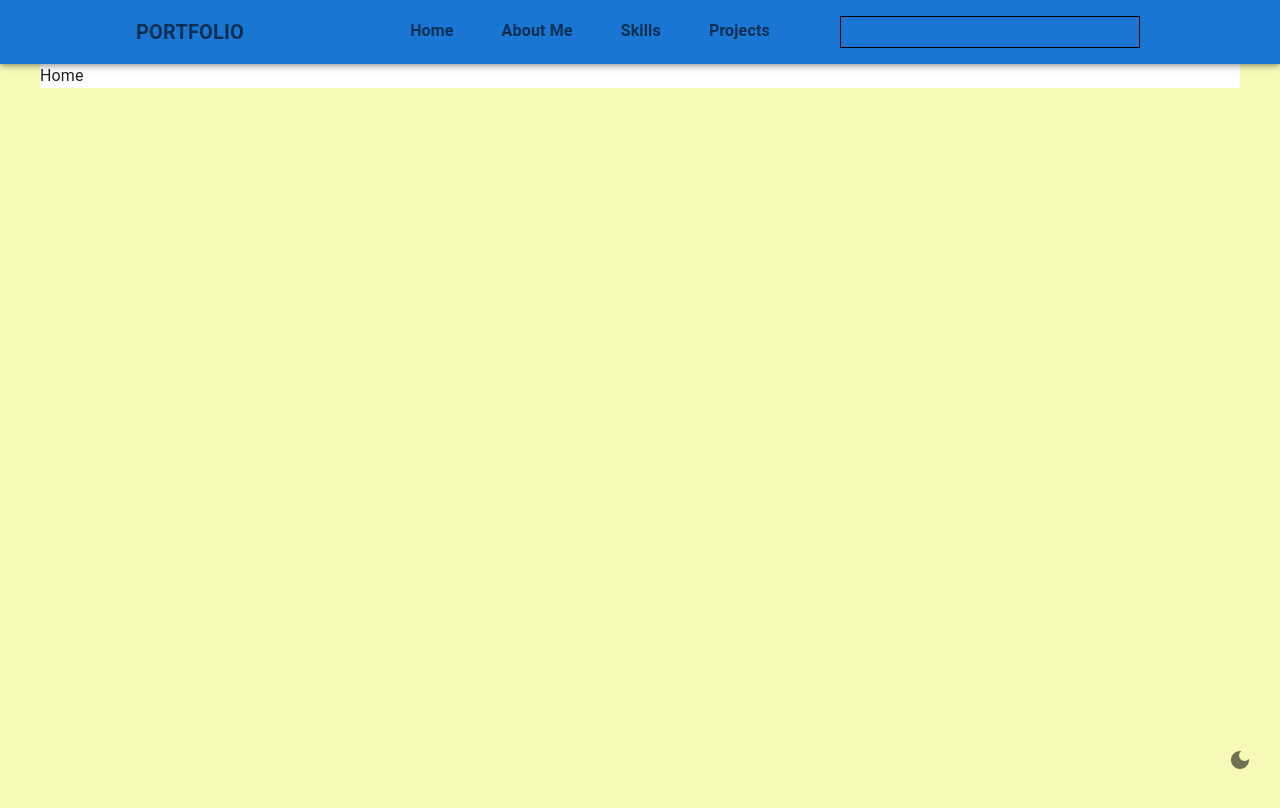
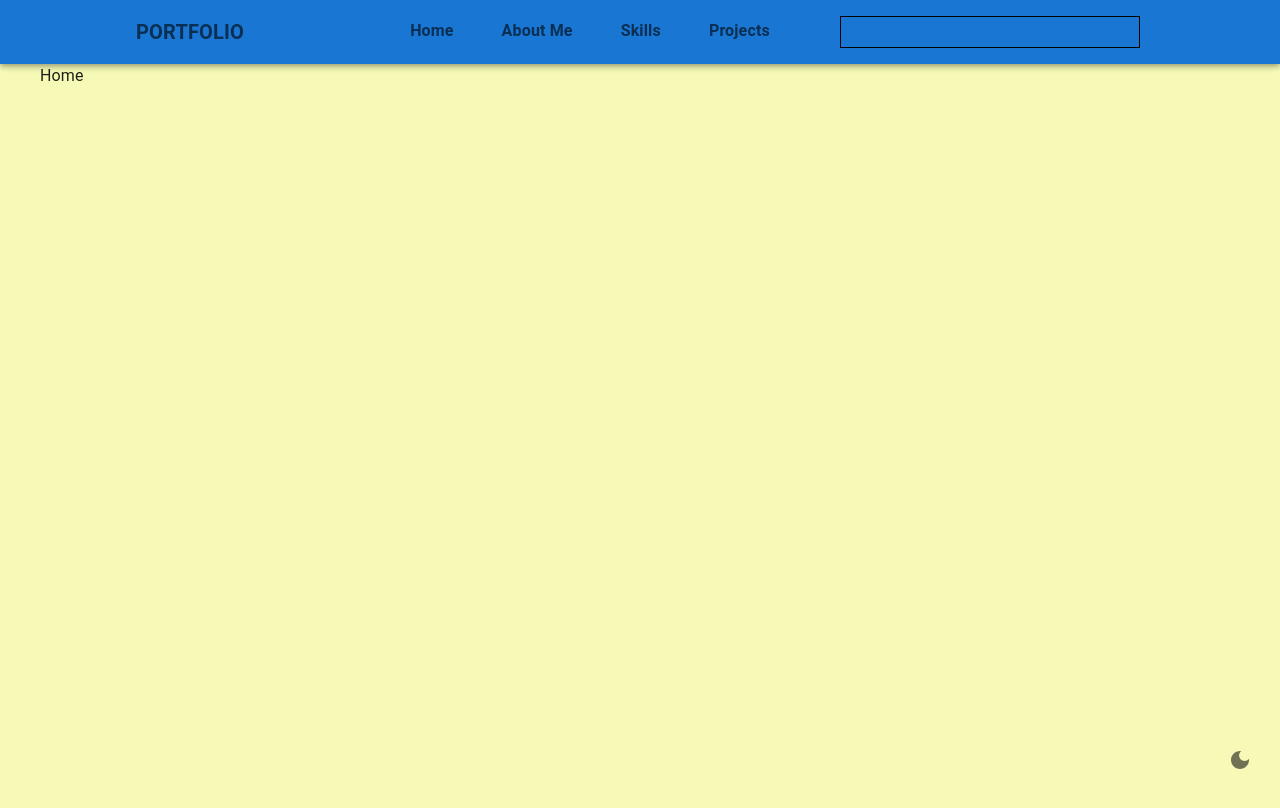
Before and after one commit to SheikhFazal/VU-prototype-phase, a React (Create React App) app: page / in a window 1280 px wide. Shown: the top 808 px of the page. Built offline with nearby package versions, Linux system fonts and the light colour scheme.

Commit message:
some minor changing to nav and theme

```diff
--- a/src/features/home/index.jsx
+++ b/src/features/home/index.jsx
@@ -3,6 +3,6 @@ import "./style.scss"
 
 export default function Home() {
   return <Box className="main-home-box" px={{ sm: 5, xs: 3 }}>
-   <Typography sx={{bgcolor:'#fff'}}>Home</Typography>
+   <Typography>Home</Typography>
     </Box>;
 }
```
